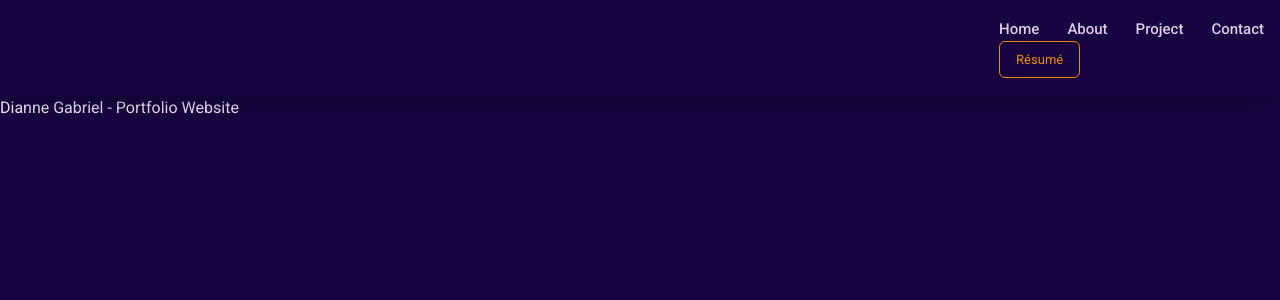
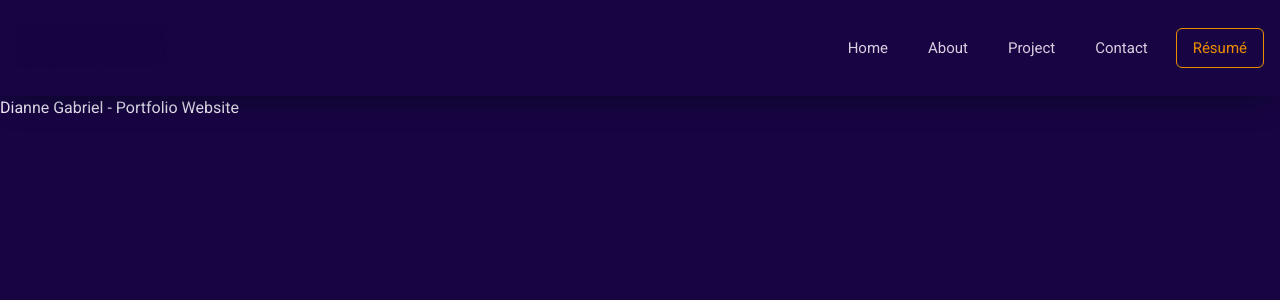
Before and after one commit to diannegabriel/website, a Next.js app: page / in a window 1280 px wide. Shown: the top 300 px of the page. Built offline with nearby package versions, Linux system fonts and the light colour scheme.

Commit message:
Adjust font size on navbar

```diff
--- a/components/Navbar.tsx
+++ b/components/Navbar.tsx
@@ -15,10 +15,10 @@ const Navbar = () => {
         >
           <Image width={150} height={45} src={dianneGif} alt="logo" />
         </motion.div>
-        <div>
-          <ul className="flex text-[15px] gap-7">
+        <div className="hidden mdL:inline-flex items-center gap-7">
+          <ul className="flex text-[15px] gap-10">
             <Link href="#home">
-              <a className="flex items-center gap-1 font-medium text-textDark hover:text-textAccent cursor-pointer duration-300 nav-link">
+              <a className="flex items-center gap-1 text-textDark hover:text-textAccent cursor-pointer duration-300 nav-link">
                 <motion.li
                   initial={{ y: -10, opacity: 0 }}
                   animate={{ y: 0, opacity: 1 }}
@@ -29,7 +29,7 @@ const Navbar = () => {
               </a>
             </Link>
             <Link href="#about">
-              <a className="flex items-center gap-1 font-medium text-textDark hover:text-textAccent cursor-pointer duration-300 nav-link">
+              <a className="flex items-center gap-1 text-textDark hover:text-textAccent cursor-pointer duration-300 nav-link">
                 <motion.li
                   initial={{ y: -10, opacity: 0 }}
                   animate={{ y: 0, opacity: 1 }}
@@ -40,7 +40,7 @@ const Navbar = () => {
               </a>
             </Link>
             <Link href="#project">
-              <a className="flex items-center gap-1 font-medium text-textDark hover:text-textAccent cursor-pointer duration-300 nav-link">
+              <a className="flex items-center gap-1 text-textDark hover:text-textAccent cursor-pointer duration-300 nav-link">
                 <motion.li
                   initial={{ y: -10, opacity: 0 }}
                   animate={{ y: 0, opacity: 1 }}
@@ -51,7 +51,7 @@ const Navbar = () => {
               </a>
             </Link>
             <Link href="#contact">
-              <a className="flex items-center gap-1 font-medium text-textDark hover:text-textAccent cursor-pointer duration-300 nav-link">
+              <a className="flex items-center gap-1 text-textDark hover:text-textAccent cursor-pointer duration-300 nav-link">
                 <motion.li
                   initial={{ y: -10, opacity: 0 }}
                   animate={{ y: 0, opacity: 1 }}
@@ -66,7 +66,7 @@ const Navbar = () => {
             initial={{ opacity: 0 }}
             animate={{ opacity: 1 }}
             transition={{ delay: 0.6 }}
-            className="px-4 py-2 rounded-md text-textAccent text-[13px] border border-textAccent hover:bg-hoverColor duration-300"
+            className="px-4 py-2 rounded-md text-textAccent text-[15px] border border-textAccent hover:bg-hoverColor duration-300"
           >
             Résumé
           </motion.button>
```
